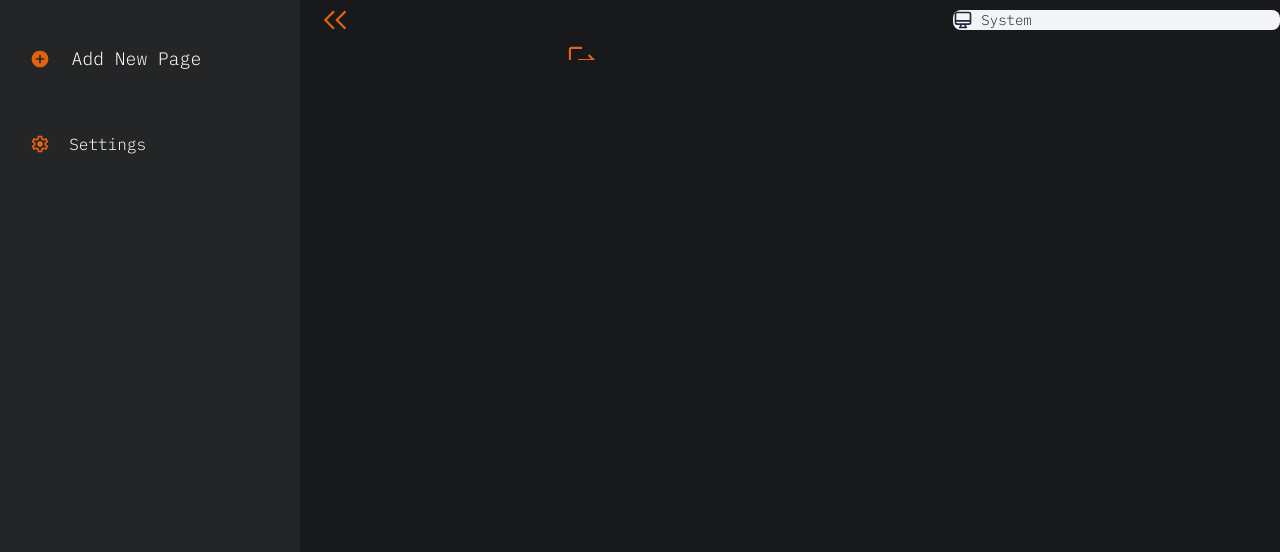
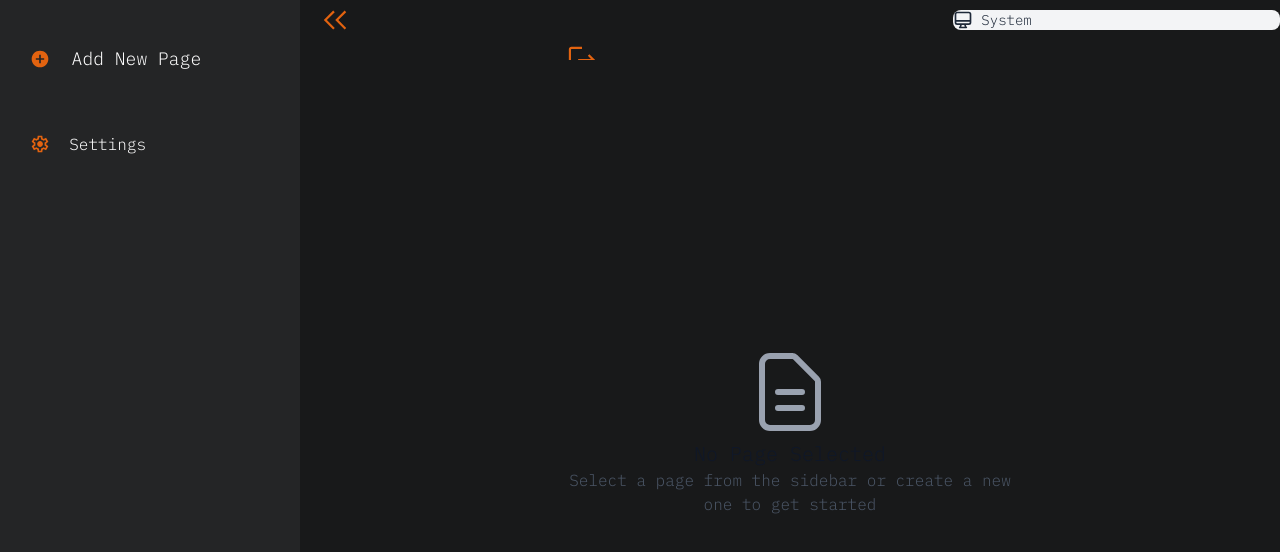
Before and after one commit to Ronak-Malkan/Puzzle, a React (Vite) app in the folder web/: page /home in a window 1280 px wide. Shown: the top 552 px of the page. Built offline with nearby package versions, Linux system fonts and the light colour scheme; no server answers.

Commit message:
Add empty states and loading skeletons for better UX

```diff
--- /dev/null
+++ b/web/src/Components/EmptyState/empty_state.tsx
@@ -0,0 +1,70 @@
+import React from 'react';
+import { motion } from 'framer-motion';
+
+interface EmptyStateProps {
+  icon?: React.ReactNode;
+  title: string;
+  description?: string;
+  action?: {
+    label: string;
+    onClick: () => void;
+  };
+}
+
+const EmptyState: React.FC<EmptyStateProps> = ({ icon, title, description, action }) => {
+  return (
+    <motion.div
+      initial={{ opacity: 0, y: 20 }}
+      animate={{ opacity: 1, y: 0 }}
+      transition={{ duration: 0.4 }}
+      className="flex flex-col items-center justify-center h-full min-h-[400px] text-center px-6"
+    >
+      {icon && (
+        <motion.div
+          initial={{ scale: 0.8 }}
+          animate={{ scale: 1 }}
+          transition={{ delay: 0.1, duration: 0.3 }}
+          className="mb-6 text-gray-400 dark:text-gray-600"
+        >
+          {icon}
+        </motion.div>
+      )}
+
+      <motion.h3
+        initial={{ opacity: 0 }}
+        animate={{ opacity: 1 }}
+        transition={{ delay: 0.2, duration: 0.3 }}
+        className="text-xl font-semibold text-gray-900 dark:text-gray-100 mb-2"
+      >
+        {title}
+      </motion.h3>
+
+      {description && (
+        <motion.p
+          initial={{ opacity: 0 }}
+          animate={{ opacity: 1 }}
+          transition={{ delay: 0.3, duration: 0.3 }}
+          className="text-gray-600 dark:text-gray-400 max-w-md mb-6"
+        >
+          {description}
+        </motion.p>
+      )}
+
+      {action && (
+        <motion.button
+          initial={{ opacity: 0 }}
+          animate={{ opacity: 1 }}
+          transition={{ delay: 0.4, duration: 0.3 }}
+          onClick={action.onClick}
+          className="px-4 py-2 bg-blue-600 hover:bg-blue-700 text-white font-medium rounded-lg transition-colors"
+          whileHover={{ scale: 1.05 }}
+          whileTap={{ scale: 0.95 }}
+        >
+          {action.label}
+        </motion.button>
+      )}
+    </motion.div>
+  );
+};
+
+export default EmptyState;
--- /dev/null
+++ b/web/src/Components/LoadingSkeleton/loading_skeleton.tsx
@@ -0,0 +1,63 @@
+import React from 'react';
+import { motion } from 'framer-motion';
+
+interface LoadingSkeletonProps {
+  variant?: 'page-item' | 'block' | 'card';
+  count?: number;
+}
+
+const LoadingSkeleton: React.FC<LoadingSkeletonProps> = ({ variant = 'page-item', count = 3 }) => {
+  const renderPageItemSkeleton = () => (
+    <div className="flex items-center gap-2 px-3 py-2 mx-2 rounded">
+      <div className="w-4 h-4 bg-gray-300 dark:bg-gray-600 rounded animate-pulse" />
+      <div className="flex-1 h-4 bg-gray-300 dark:bg-gray-600 rounded animate-pulse" />
+    </div>
+  );
+
+  const renderBlockSkeleton = () => (
+    <div className="flex gap-2 py-2">
+      <div className="w-6 h-6 bg-gray-200 dark:bg-gray-700 rounded animate-pulse" />
+      <div className="flex-1 space-y-2">
+        <div className="h-4 bg-gray-200 dark:bg-gray-700 rounded animate-pulse w-3/4" />
+        <div className="h-3 bg-gray-200 dark:bg-gray-700 rounded animate-pulse w-1/2" />
+      </div>
+    </div>
+  );
+
+  const renderCardSkeleton = () => (
+    <div className="bg-white dark:bg-gray-800 rounded-lg p-6 shadow">
+      <div className="space-y-4">
+        <div className="h-6 bg-gray-200 dark:bg-gray-700 rounded animate-pulse w-1/3" />
+        <div className="h-4 bg-gray-200 dark:bg-gray-700 rounded animate-pulse w-full" />
+        <div className="h-4 bg-gray-200 dark:bg-gray-700 rounded animate-pulse w-5/6" />
+      </div>
+    </div>
+  );
+
+  const renderSkeleton = () => {
+    switch (variant) {
+      case 'page-item':
+        return renderPageItemSkeleton();
+      case 'block':
+        return renderBlockSkeleton();
+      case 'card':
+        return renderCardSkeleton();
+      default:
+        return renderPageItemSkeleton();
+    }
+  };
+
+  return (
+    <motion.div
+      initial={{ opacity: 0 }}
+      animate={{ opacity: 1 }}
+      transition={{ duration: 0.3 }}
+    >
+      {Array.from({ length: count }).map((_, index) => (
+        <div key={index}>{renderSkeleton()}</div>
+      ))}
+    </motion.div>
+  );
+};
+
+export default LoadingSkeleton;
--- a/web/src/Components/Page_Display/page_display.tsx
+++ b/web/src/Components/Page_Display/page_display.tsx
@@ -1,6 +1,7 @@
 import React, { useContext, useEffect } from "react";
 import Page from "@components/Page/page";
 import Settings from "@components/Settings/settings";
+import EmptyState from "@components/EmptyState/empty_state";
 import { BlockContext } from "@context/block-context";
 
 import "./page_display.css";
@@ -23,7 +24,17 @@ const PageDisplay: React.FC = () => {
             return (<Settings/>)
         }
         else {
-            return <div></div>
+            return (
+                <EmptyState
+                    icon={
+                        <svg className="w-24 h-24" fill="none" viewBox="0 0 24 24" stroke="currentColor">
+                            <path strokeLinecap="round" strokeLinejoin="round" strokeWidth={1.5} d="M9 12h6m-6 4h6m2 5H7a2 2 0 01-2-2V5a2 2 0 012-2h5.586a1 1 0 01.707.293l5.414 5.414a1 1 0 01.293.707V19a2 2 0 01-2 2z" />
+                        </svg>
+                    }
+                    title="No Page Selected"
+                    description="Select a page from the sidebar or create a new one to get started"
+                />
+            )
         }
     }
 
--- a/web/src/Components/Side_Navbar/side_navbar.tsx
+++ b/web/src/Components/Side_Navbar/side_navbar.tsx
@@ -6,6 +6,7 @@ import Settings from "@utils/Settings.svg?react";
 import type { Page as PageType } from "@/types";
 import { BLOCK_TYPES } from "@utils/block_types";
 import { BlockContext } from "@context/block-context";
+import LoadingSkeleton from "@components/LoadingSkeleton/loading_skeleton";
 
 import "./side_navbar.css";
 
@@ -16,6 +17,7 @@ interface SideNavbarProps {
 const SideNavbar: React.FC<SideNavbarProps> = ({ showSideNavBar }) => {
     const [name, setName] = useState<string>('');
     const [token, setToken] = useState<string>('');
+    const [isLoading, setIsLoading] = useState<boolean>(false);
     const { selectedPage, setPage, setPageName, pageList, setPageList } = useContext(BlockContext);
 
     useEffect(() => {
@@ -30,6 +32,7 @@ const SideNavbar: React.FC<SideNavbarProps> = ({ showSideNavBar }) => {
 
     const fetchPageList = (): void => {
         if(token !== '') {
+            setIsLoading(true);
             fetch('api/block/pages', {
                 method: 'GET',
                 headers: {
@@ -46,6 +49,7 @@ const SideNavbar: React.FC<SideNavbarProps> = ({ showSideNavBar }) => {
                     console.log(res.error);
                 }
             })
+            .finally(() => setIsLoading(false));
         }
     }
 
@@ -163,6 +167,10 @@ const SideNavbar: React.FC<SideNavbarProps> = ({ showSideNavBar }) => {
                         Add New Page
                     </div>
                     <div className="page-list-container">
+                        {isLoading ? (
+                            <LoadingSkeleton variant="page-item" count={5} />
+                        ) : (
+                            <>
                                 {pageList.map((page) =>{
                                     let title: string = '';
                                     for(let property of page.propertiesList){
@@ -183,6 +191,8 @@ const SideNavbar: React.FC<SideNavbarProps> = ({ showSideNavBar }) => {
                                     <Settings/>&nbsp;
                                     Settings
                                 </div>
+                            </>
+                        )}
                     </div>
                 </div>
             }
```
Lines whose indentation alone changed are shown as unchanged.
